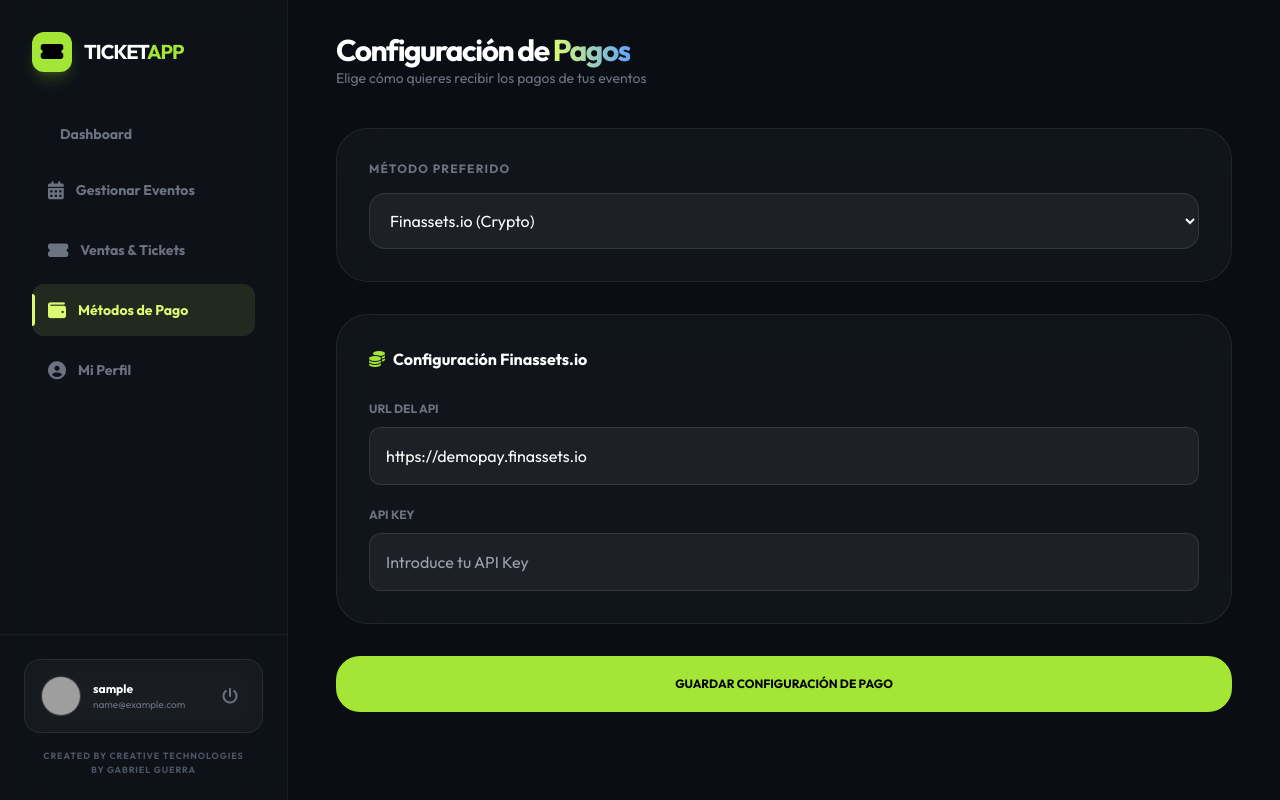
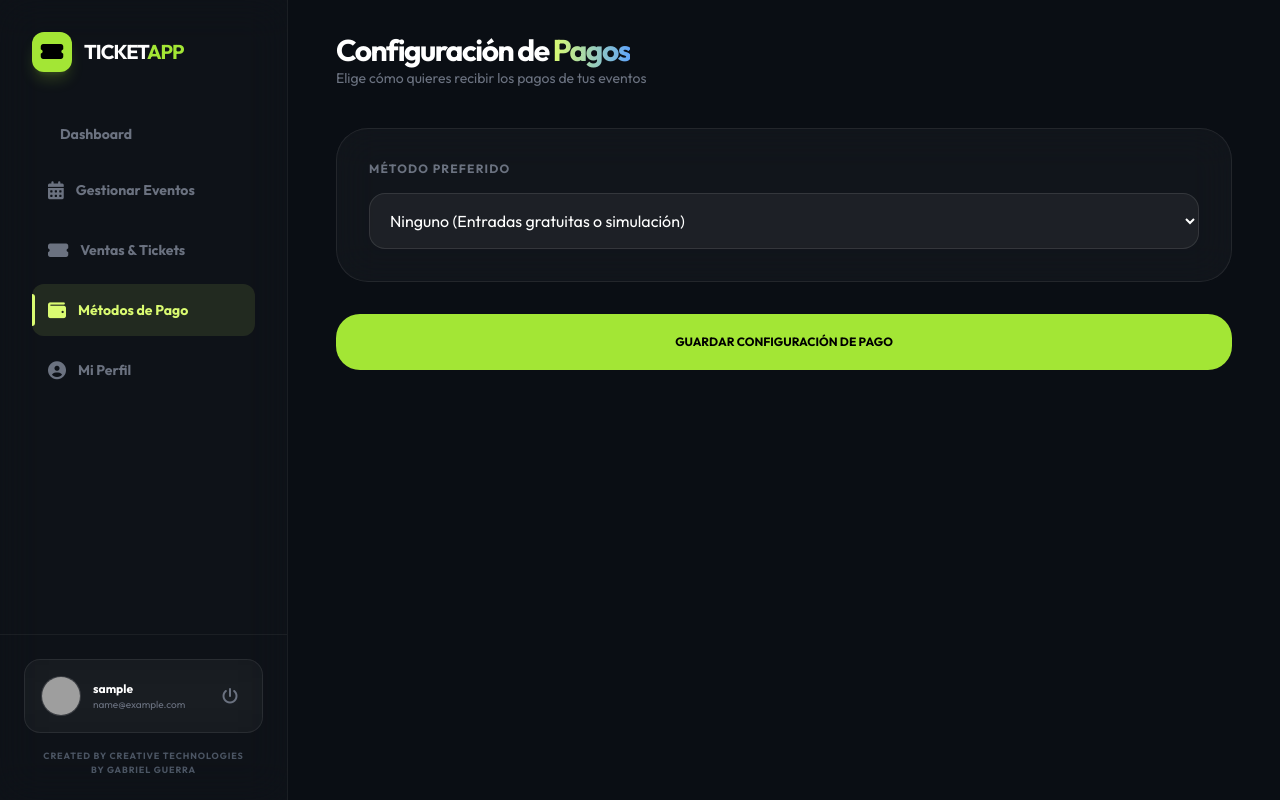
Before and after one commit to gabri174/tickets, a PHP site: page /admin/payment_settings.php in a window 1280 px wide. Run offline with PHP 8.4, Linux system fonts and the light colour scheme; the visitor is signed in with stand-in values (Sample User, id 1); data that the repository does not hold is empty; some libraries are stand-ins or nearby versions; grey boxes are pictures that could not be loaded.

Commit message:
Cleanup: remove Finassets from admin and fix D1 compatibility

```diff
--- a/public/admin/payment_settings.php
+++ b/public/admin/payment_settings.php
@@ -11,11 +11,9 @@ $message = '';
 $error = '';
 
 // Obtener configuración actual del admin
-$stmt = $db->getPdo()->prepare("SELECT preferred_payment_method, payment_config FROM admins WHERE id = ?");
-$stmt->execute([$adminId]);
-$admin = $stmt->fetch();
+$admin = $db->query("SELECT preferred_payment_method, payment_config FROM admins WHERE id = ?", [$adminId], 'first');
 
-$paymentMethod = $admin['preferred_payment_method'] ?? 'finassets';
+$paymentMethod = $admin['preferred_payment_method'] ?? 'none';
 $paymentConfig = json_decode($admin['payment_config'] ?? '{}', true);
 
 if ($_SERVER['REQUEST_METHOD'] === 'POST') {
@@ -27,10 +25,6 @@ if ($_SERVER['REQUEST_METHOD'] === 'POST') {
         $config = [];
 
     switch ($paymentMethod) {
-        case 'finassets':
-            $config['url'] = cleanInput($_POST['finassets_url']);
-            $config['key'] = cleanInput($_POST['finassets_key']);
-            break;
         case 'stripe':
             $config['public_key'] = cleanInput($_POST['stripe_public_key']);
             $config['secret_key'] = cleanInput($_POST['stripe_secret_key']);
@@ -53,13 +47,10 @@ if ($_SERVER['REQUEST_METHOD'] === 'POST') {
     $configJson = json_encode($config);
 
         try {
-            $stmt = $db->getConnection()->prepare("UPDATE admins SET preferred_payment_method = ?, payment_config = ? WHERE id = ?");
-            if ($stmt->execute([$paymentMethod, $configJson, $adminId])) {
-                $message = 'Configuración de pago actualizada correctamente.';
-                $paymentConfig = $config;
-            } else {
-                $error = 'Error al actualizar la configuración.';
-            }
+            $sql = "UPDATE admins SET preferred_payment_method = ?, payment_config = ? WHERE id = ?";
+            $db->query($sql, [$paymentMethod, $configJson, $adminId], 'run');
+            $message = 'Configuración de pago actualizada correctamente.';
+            $paymentConfig = $config;
         } catch (Exception $e) {
             $error = 'Error en la base de datos: ' . $e->getMessage();
         }
@@ -116,28 +107,12 @@ if ($_SERVER['REQUEST_METHOD'] === 'POST') {
                     <div class="glass-card p-8 rounded-[2rem]">
                         <label class="block text-xs font-black text-gray-500 uppercase tracking-widest mb-4">Método Preferido</label>
                         <select name="payment_method" id="payment_method" class="w-full p-4 rounded-2xl outline-none" onchange="toggleConfig(this.value)">
-                            <option value="none" <?php echo $paymentMethod === 'none' ? 'selected' : ''; ?>>Ninguno (Simular pago)</option>
-                            <option value="finassets" <?php echo $paymentMethod === 'finassets' ? 'selected' : ''; ?>>Finassets.io (Crypto)</option>
+                            <option value="none" <?php echo $paymentMethod === 'none' ? 'selected' : ''; ?>>Ninguno (Entradas gratuitas o simulación)</option>
                             <option value="stripe" <?php echo $paymentMethod === 'stripe' ? 'selected' : ''; ?>>Stripe</option>
                             <option value="paypal" <?php echo $paymentMethod === 'paypal' ? 'selected' : ''; ?>>PayPal</option>
                             <option value="checkout" <?php echo $paymentMethod === 'checkout' ? 'selected' : ''; ?>>Checkout.com</option>
                             <option value="redsys" <?php echo $paymentMethod === 'redsys' ? 'selected' : ''; ?>>Redsys España</option>
                         </select>
-                    </div>
-
-                    <!-- Finassets Config -->
-                    <div id="config_finassets" class="payment-config glass-card p-8 rounded-[2rem] <?php echo $paymentMethod !== 'finassets' ? 'hidden' : ''; ?>">
-                        <h3 class="font-bold mb-6 flex items-center gap-2"><i class="fas fa-coins text-lime-400"></i> Configuración Finassets.io</h3>
-                        <div class="space-y-4">
-                            <div>
-                                <label class="text-xs text-gray-500 font-bold uppercase">URL del API</label>
-                                <input type="text" name="finassets_url" class="w-full p-4 mt-2 rounded-xl" value="<?php echo htmlspecialchars($paymentConfig['url'] ?? 'https://demopay.finassets.io'); ?>">
-                            </div>
-                            <div>
-                                <label class="text-xs text-gray-500 font-bold uppercase">API Key</label>
-                                <input type="text" name="finassets_key" class="w-full p-4 mt-2 rounded-xl" value="<?php echo htmlspecialchars($paymentConfig['key'] ?? ''); ?>" placeholder="Introduce tu API Key">
-                            </div>
-                        </div>
                     </div>
 
                     <!-- Stripe Config -->
```
